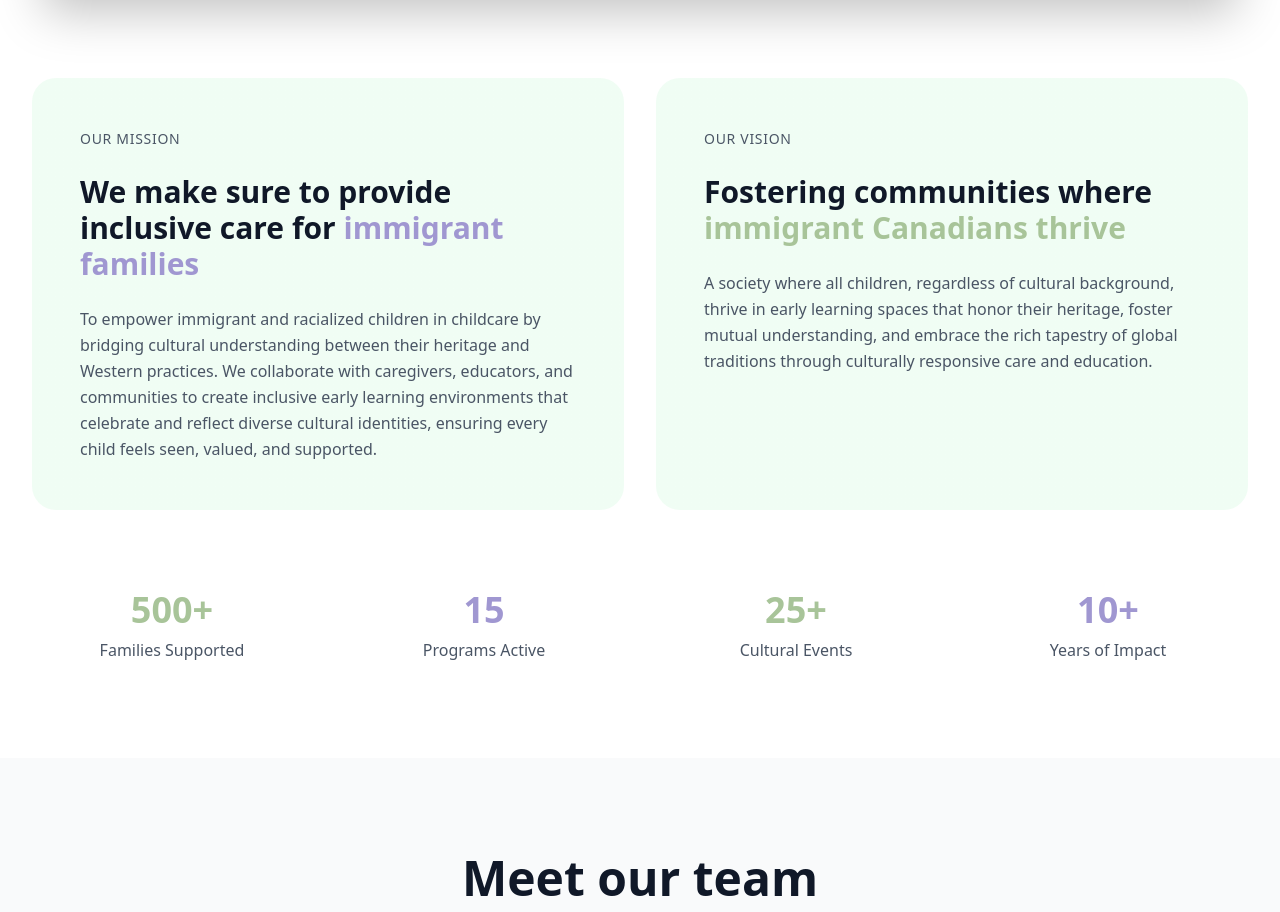
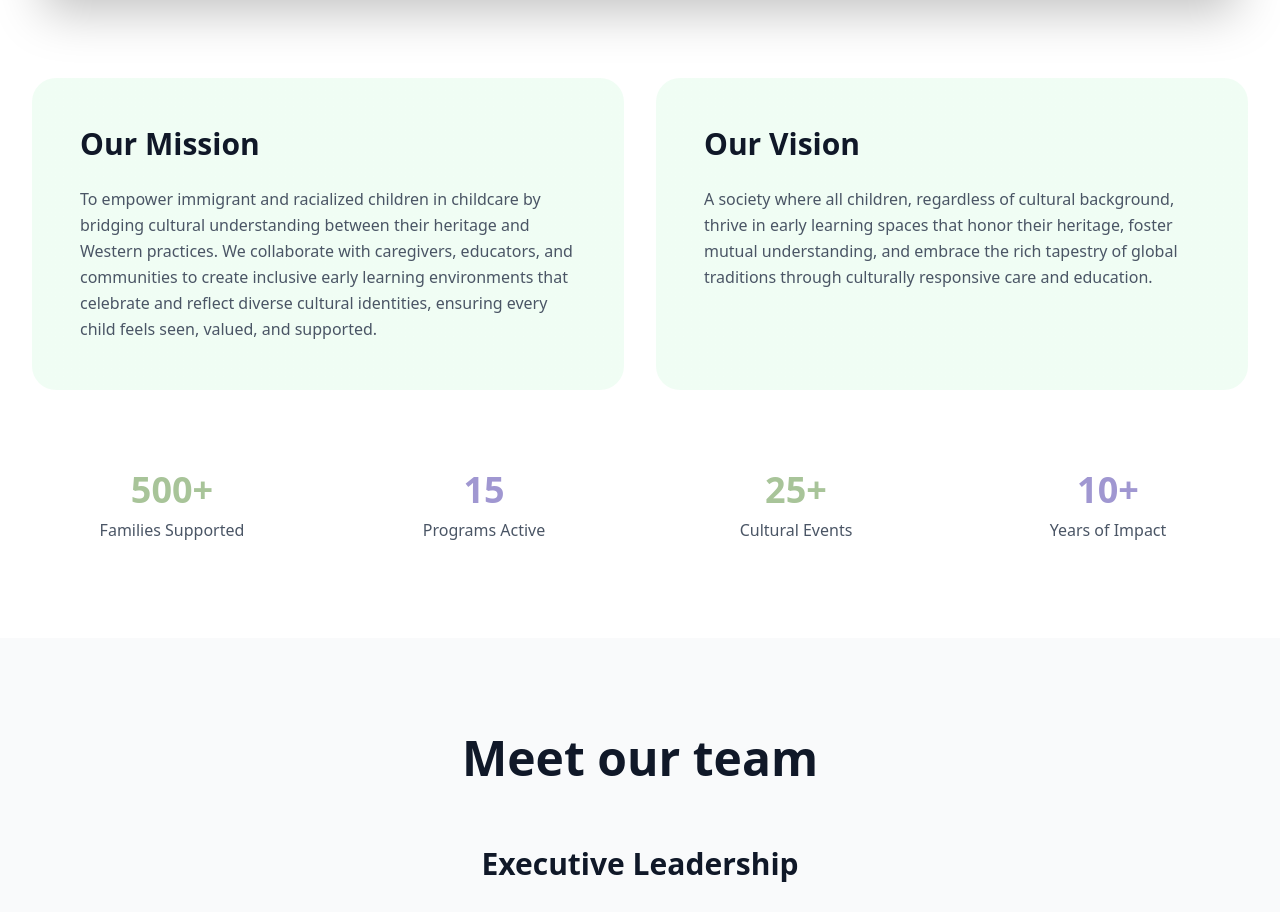
Before and after one commit to EmekaManuel/between-cultures, a Next.js app: page /about in a window 1280 px wide. Shown: the part 1380-2292 px from the top of the page. Built offline with nearby package versions, Linux system fonts and the light colour scheme.

Commit message:
chore(): updated mission and vision

```diff
--- a/src/app/about/index.tsx
+++ b/src/app/about/index.tsx
@@ -189,15 +189,10 @@ export const AboutUsSection = () => {
           >
             <div className="space-y-6">
               <div>
-                <span className="text-sm font-medium text-gray-600 uppercase tracking-wider">
+                <span className="text-2xl lg:text-3xl font-bold text-gray-900">
                   Our Mission
                 </span>
               </div>
-
-              <h2 className="text-2xl lg:text-3xl font-bold text-gray-900">
-                We make sure to provide inclusive care for{" "}
-                <span className="text-[#a097d1]">immigrant families</span>
-              </h2>
 
               <p className="text-gray-600 leading-relaxed">
                 To empower immigrant and racialized children in childcare by
@@ -220,17 +215,10 @@ export const AboutUsSection = () => {
           >
             <div className="space-y-6">
               <div>
-                <span className="text-sm font-medium text-gray-600 uppercase tracking-wider">
+                <span className="text-2xl lg:text-3xl font-bold text-gray-900">
                   Our Vision
                 </span>
               </div>
-
-              <h2 className="text-2xl lg:text-3xl font-bold text-gray-900">
-                Fostering communities where
-                <span className="text-[#a8c499]">
-                  {""} immigrant Canadians thrive
-                </span>
-              </h2>
 
               <p className="text-gray-600 leading-relaxed">
                 A society where all children, regardless of cultural background,
```
Also changed, not shown: public/hero-5.jpeg (added).
